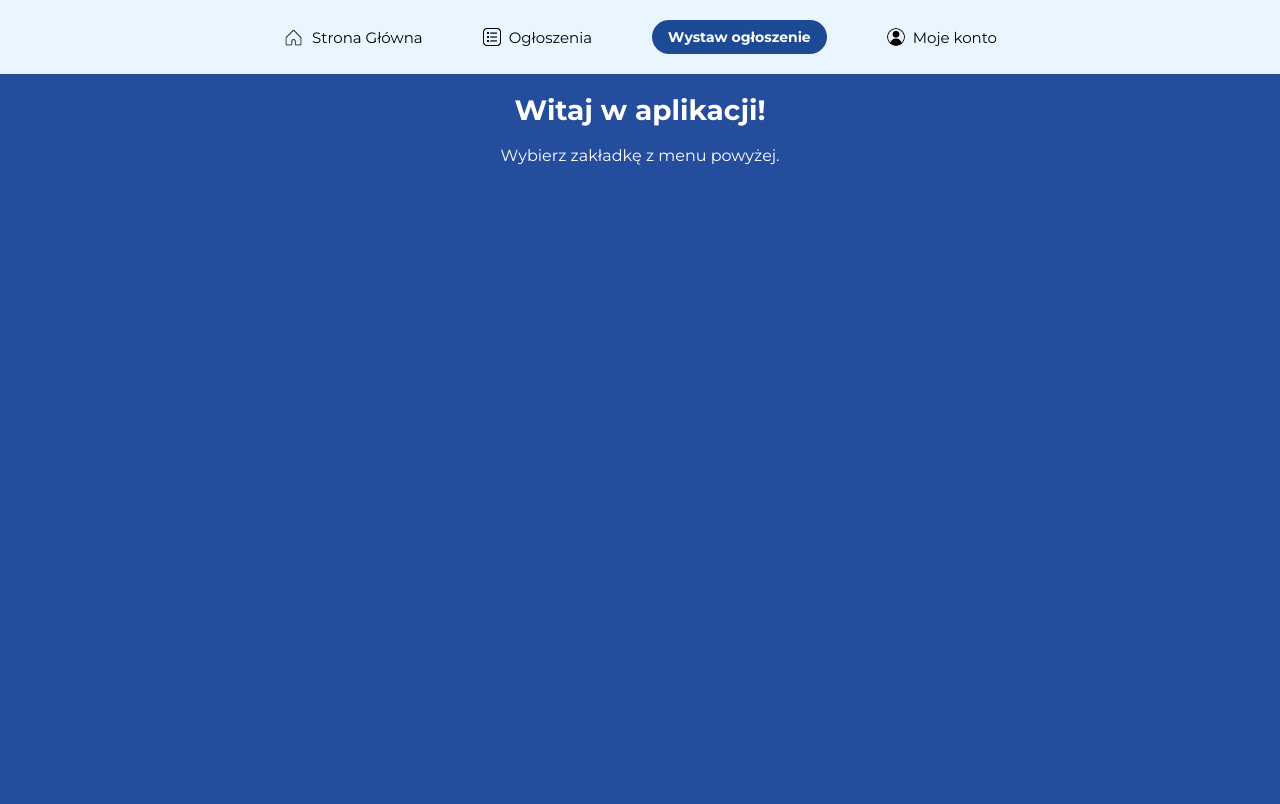
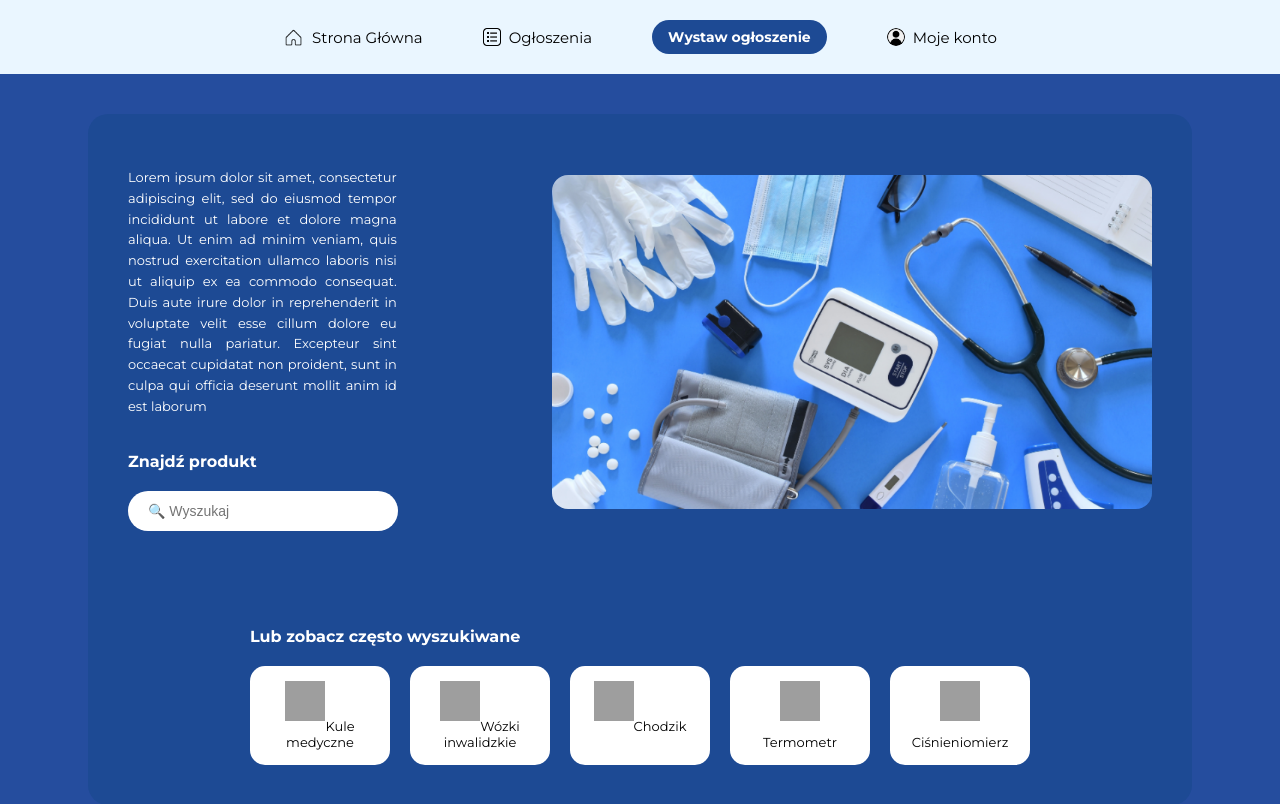
Before and after one commit to olasuchanek2105/PAZiG2025, a React (Create React App) app in the folder frontend/: page / in a window 1280 px wide. Shown: the top 804 px of the page. Built offline with nearby package versions, Linux system fonts and the light colour scheme; grey boxes are pictures that could not be loaded.

Commit message:
Dodanie frontu dla Strony glownej i mozliwosci wyszukiwania ogloszen po tytule

```diff
--- a/frontend/src/App.tsx
+++ b/frontend/src/App.tsx
@@ -7,6 +7,7 @@ import Orders from "./listings/Orders";
 import Account from './auth/Account';
 import OrderDetails from './listings/OrderDetails';
 import CreateListing from "./listings/CreateListing";
+import { useNavigate } from "react-router-dom";
 
 function App() {
   const [showDropdown, setShowDropdown] = useState(false);
@@ -84,12 +85,69 @@ function App() {
 }
 
 // Komponent strony głównej
-const Home = () => (
-  <div>
-    <h1 style={styles.heading}>Witaj w aplikacji!</h1>
-    <p style={styles.paragraph}>Wybierz zakładkę z menu powyżej.</p>
-  </div>
-);
+
+
+const Home = () => {
+  const [searchTerm, setSearchTerm] = useState("");
+  const navigate = useNavigate();
+
+  const handleSearch = (e: React.KeyboardEvent<HTMLInputElement>) => {
+    if (e.key === "Enter") {
+      navigate(`/listings?query=${encodeURIComponent(searchTerm)}`);
+    }
+  };
+
+  return (
+    <div style={styles.heroWrapper}>
+      {/* GÓRNA część – hero */}
+      <div style={styles.hero}>
+        <div style={styles.left}>
+          <p style={styles.text}>
+          Lorem ipsum dolor sit amet, consectetur adipiscing elit, sed do eiusmod tempor incididunt ut labore et dolore magna aliqua. Ut enim ad minim veniam, quis nostrud exercitation ullamco laboris nisi ut aliquip ex ea commodo consequat. Duis aute irure dolor in reprehenderit in voluptate velit esse cillum dolore eu fugiat nulla pariatur. Excepteur sint occaecat cupidatat non proident, sunt in culpa qui officia deserunt mollit anim id est laborum
+          </p>
+          <label>
+            <strong style={{ color: "white" }}>Znajdź produkt</strong>
+          </label>
+          <input
+            type="text"
+            placeholder="🔍 Wyszukaj"
+            style={styles.search}
+            value={searchTerm}
+            onChange={(e) => setSearchTerm(e.target.value)}
+            onKeyDown={handleSearch}
+          />
+        </div>
+
+        <img
+          src="/homePage.png"
+          alt="Ciśnieniomierz"
+          style={styles.heroImage}
+        />
+      </div>
+
+      {/* DOLNA część – popularne */}
+      <div style={styles.popularSection}>
+        <p style={styles.popularTitle}>Lub zobacz często wyszukiwane</p>
+        <div style={styles.popularItems}>
+          {[
+            { label: "Kule medyczne", icon: "/popular/icon1.png" },
+            { label: "Wózki inwalidzkie", icon: "/popular/icon2.png" },
+            { label: "Chodzik", icon: "/popular/icon3.png" },
+            { label: "Termometr", icon: "/popular/icon4.png" },
+            { label: "Ciśnieniomierz", icon: "/popular/icon5.png" },
+          ].map((item, i) => (
+            <div key={i} style={styles.popularItem}>
+              <img src={item.icon} alt={item.label} style={styles.popularIcon} />
+              <span>{item.label}</span>
+            </div>
+          ))}
+        </div>
+      </div>
+    </div>
+  );
+
+};
+
 
 // Stylizacja
 const styles: { [key: string]: React.CSSProperties } = {
@@ -169,6 +227,83 @@ const styles: { [key: string]: React.CSSProperties } = {
     fontWeight: "bold",
     transition: "background-color 0.3s",
   },
+  hero: {
+    display: "flex",
+    justifyContent: "space-between",
+    alignItems: "center",
+    width: "100%",
+    gap: "40px",
+  },
+  heroWrapper: {
+    display: "flex",
+    flexDirection: "column",
+    alignItems: "center",
+    gap: "40px",
+    padding: "40px",
+    backgroundColor: "#1d4a94",
+    borderRadius: "20px",
+    margin: "40px auto",
+    width: "80%",
+  },
+  left: {
+    flex: 1,
+    color: "white",
+    display: "flex",               // dodaj
+    flexDirection: "column",       // dodaj
+    alignItems: "flex-start",      // dodaj (żeby wyrównać do lewej)
+  },
+  text: {
+    marginBottom: "35px",
+    lineHeight: "1.6",
+    fontSize: "13px",
+    textAlign: "justify",
+    width: "70%",
+  },
+  search: {
+    padding: "12px 20px",
+    borderRadius: "20px",
+    border: "none",
+    fontSize: "14px",
+    width: "60%",
+    marginTop: "20px",
+  },
+  heroImage: {
+    flex: 1,
+    maxWidth: "600px",
+    borderRadius: "16px",
+  },
+  popularSection: {
+    marginTop: "40px",
+    textAlign: "left" as const,
+    color: "white",
+  },
+
+  popularTitle: {
+    fontWeight: "bold",
+    marginBottom: "20px",
+  },
+
+  popularItems: {
+    display: "flex",
+    gap: "20px",
+    flexWrap: "wrap",
+  },
+
+  popularItem: {
+    backgroundColor: "white",
+    borderRadius: "15px",
+    padding: "15px 20px",
+    color: "black",
+    textAlign: "center" as const,
+    width: "100px",
+    fontSize: "13px",
+  },
+
+  popularIcon: {
+    width: "40px",
+    height: "40px",
+    marginBottom: "10px",
+  },
 
 
 };
--- a/frontend/src/listings/Orders.tsx
+++ b/frontend/src/listings/Orders.tsx
@@ -1,5 +1,6 @@
 import React, { useEffect, useState } from "react"; // Importujemy React i hook useState
 import { Link } from "react-router-dom";
+import { useLocation } from "react-router-dom";
 
 
 
@@ -9,6 +10,11 @@ const Orders: React.FC = () => {
   // Stany do przechowywania danych z formularza
   const [listings, setListings] = useState([]);
   const [error, setError] = useState("");
+
+  const location = useLocation();
+  const queryParams = new URLSearchParams(location.search);
+  const searchQuery = queryParams.get("query")?.toLowerCase() || "";
+
 
     // Wysyłamy zapytanie POST do Django backendu (dj-rest-auth)
     useEffect(() => {
@@ -23,7 +29,11 @@ const Orders: React.FC = () => {
 
           if (response.ok) {
             const data = await response.json();
-            setListings(data);
+            const filtered = data.filter((listing: any) =>
+              listing.title.toLowerCase().includes(searchQuery)
+            );
+            setListings(filtered);
+
           } else {
             const errorData = await response.json();
             setError("Błąd: " + JSON.stringify(errorData));
```
Also changed, not shown: frontend/public/homePage.png (added).
